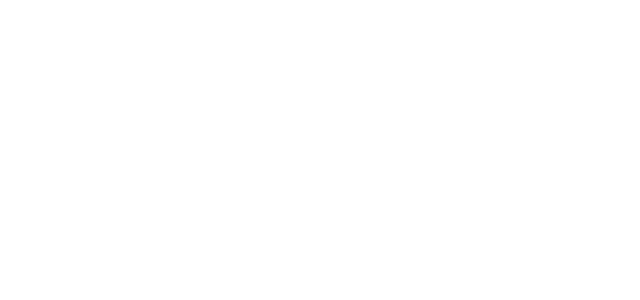
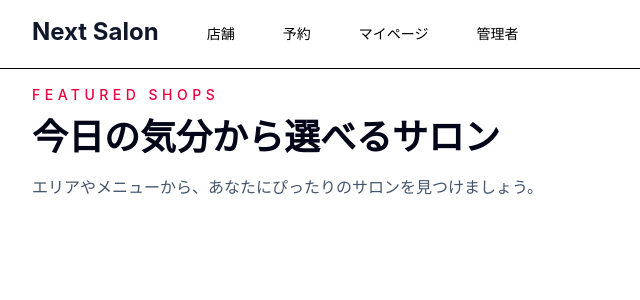
Before and after one commit to moto060314/next-salon-2026, a Next.js app: page / in a window 1280 px wide. Shown: the top 300 px of the page, without its empty margins (0-640 px from the left). Built offline with nearby package versions, Linux system fonts and the light colour scheme.

Commit message:
feat: next-salon-03 を実装

```diff
--- a/app/layout.tsx
+++ b/app/layout.tsx
@@ -1,15 +1,23 @@
 import type { Metadata } from 'next';
 import './globals.css';
+import Header from '@/components/Header';
 
 export const metadata: Metadata = {
-  title: 'Next Salon 2026',
-  description: '',
+  title: 'Next Salon',
+  description: '美容院予約システム',
 };
 
-export default function RootLayout({ children }: LayoutProps<'/'>) {
+export default function RootLayout({
+  children,
+}: Readonly<{
+  children: React.ReactNode;
+}>) {
   return (
     <html lang='ja'>
-      <body>{children}</body>
+      <body>
+        <Header />
+        <main className='mx-auto max-w-7xl px-8 py-4'>{children}</main>
+      </body>
     </html>
   );
 }
--- a/app/page.tsx
+++ b/app/page.tsx
@@ -1,3 +1,13 @@
+import SectionHeading from '@/components/SectionHeading';
+
 export default function Home() {
-  return null;
+  return (
+    <div>
+      <SectionHeading
+        eyebrow='Featured Shops'
+        title='今日の気分から選べるサロン'
+        description='エリアやメニューから、あなたにぴったりのサロンを見つけましょう。'
+      />
+    </div>
+  );
 }
--- /dev/null
+++ b/components/Header.tsx
@@ -0,0 +1,30 @@
+import Link from 'next/link';
+
+export default function Header() {
+  const linkClass = 'text-sm rounded-full px-4 py-2 hover:bg-slate-500/10';
+
+  return (
+    <header className='sticky bg-white top-0 z-20 border-b'>
+      <div className='mx-auto flex justify-start px-8 py-4'>
+        <Link href='/'>
+          <p className='text-2xl font-bold text-slate-900'>Next Salon</p>
+        </Link>
+
+        <nav className='flex items-center gap-4 ml-8'>
+          <Link href='/shop' className={linkClass}>
+            店舗
+          </Link>
+          <Link href='/booking' className={linkClass}>
+            予約
+          </Link>
+          <Link href='/mypage' className={linkClass}>
+            マイページ
+          </Link>
+          <Link href='/admin' className={linkClass}>
+            管理者
+          </Link>
+        </nav>
+      </div>
+    </header>
+  );
+}
--- /dev/null
+++ b/components/SectionHeading.tsx
@@ -0,0 +1,23 @@
+type SectionHeadingProps = {
+  eyebrow?: string;
+  title?: string;
+  description?: string;
+};
+
+export default function SectionHeading({
+  eyebrow,
+  title,
+  description,
+}: SectionHeadingProps) {
+  return (
+    <div className='max-w-2xl'>
+      <p className='text-sm font-medium tracking-[0.32em] text-rose-600 uppercase'>
+        {eyebrow}
+      </p>
+      <h2 className='mt-3 text-3xl font-semibold text-slate-950 sm:text-4xl'>
+        {title}
+      </h2>
+      <p className='mt-4 text-base leading-7 text-slate-600'>{description}</p>
+    </div>
+  );
+}
```
